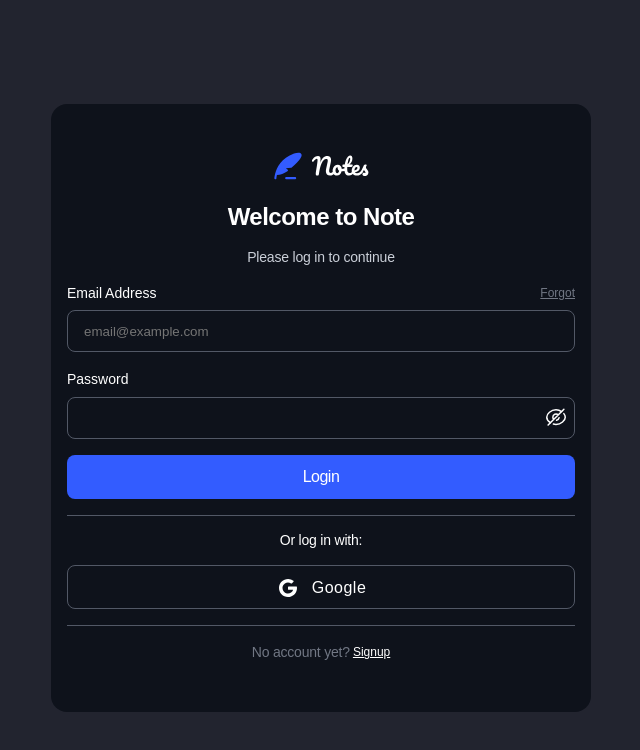
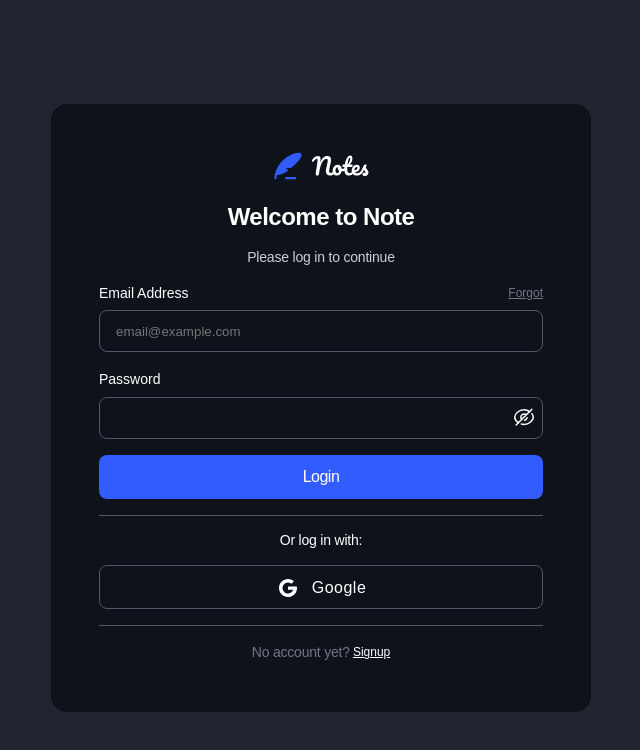
Before and after one commit to TomasScerbak/note-app, a React (Vite) app in the folder client/: page / in a window 1280 px wide. Shown: the top 750 px of the page, without its empty margins (319-959 px from the left). Built offline with nearby package versions, Linux system fonts and the light colour scheme.

Commit message:
add media queries for form

```diff
--- a/client/src/components/AuthCard.module.css
+++ b/client/src/components/AuthCard.module.css
@@ -14,6 +14,14 @@
 
 @media (min-width: 769px) {
   .auth__card {
-    width: 54rem;
+    width: 50.4rem;
+    padding: var(--spacing-600) var(--spacing-400);
   }
 }
+
+@media (min-width: 922px) {
+  .auth__card {
+    width: 54rem;
+    padding: var(--spacing-600);
+  }
+}
--- a/client/src/index.css
+++ b/client/src/index.css
@@ -133,6 +133,10 @@
   cursor: pointer;
 }
 
+input:focus {
+  box-shadow: 0 0 0 3px var(--neutral-700);
+}
+
 input:-webkit-autofill,
 input:-webkit-autofill:focus {
   transition: background-color 600000s 0s, color 600000s 0s;
```
